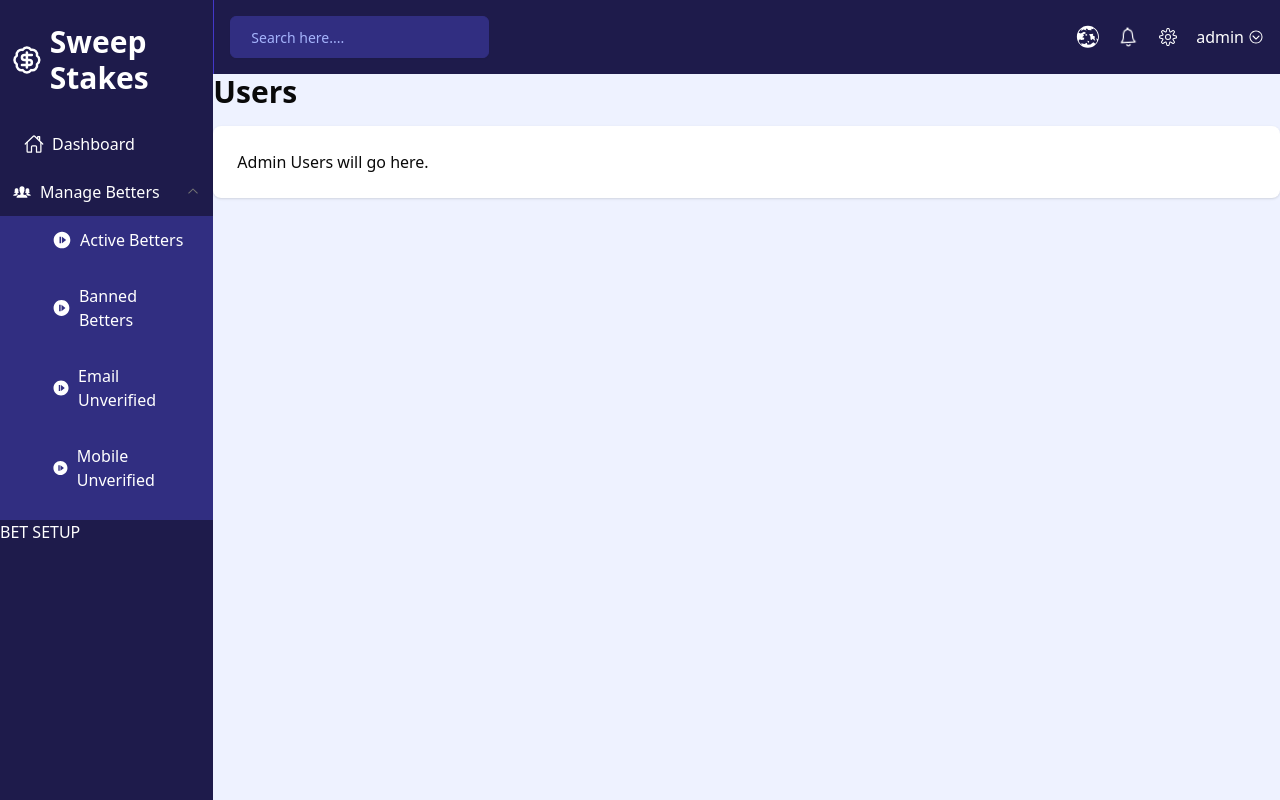
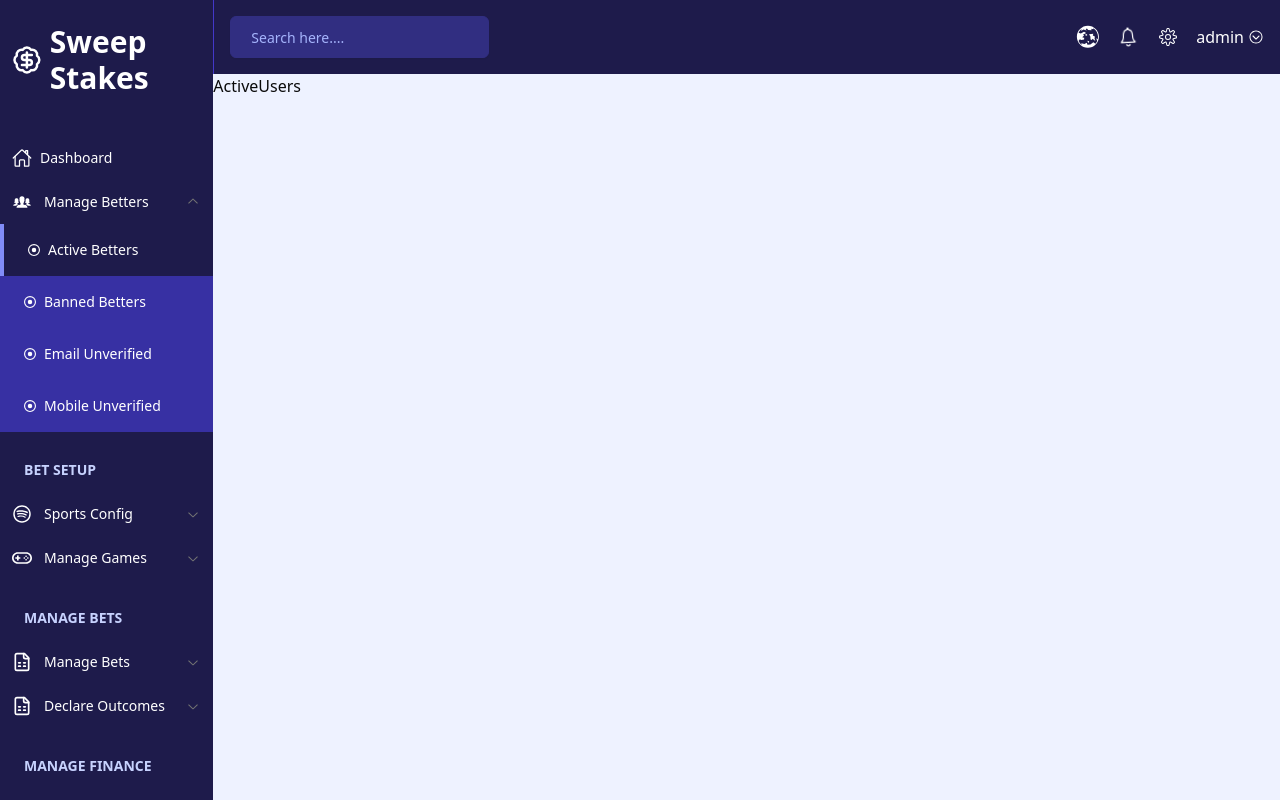
Before and after one commit to romanfarooq/sweepstakes-betting-website, a React (Vite) app: page /admin/users/active in a window 1280 px wide. Both pictures are taken after a click on the button "Manage Betters". Built offline with nearby package versions, Linux system fonts and the light colour scheme; no server answers.

Commit message:
SideNavbar with accordion layout added

```diff
--- a/src/components/ResueableAccordion.jsx
+++ b/src/components/ResueableAccordion.jsx
@@ -1,9 +1,9 @@
 import { Accordion, AccordionItem, AccordionTrigger, AccordionContent } from "@/components/ui/accordion";
-import { IoIosPeople } from "react-icons/io";
-import { MdNotStarted } from "react-icons/md";
 import { NavLink } from "react-router-dom";
+import { FaRegCircleDot } from "react-icons/fa6";
 
-const ResueableAccordion = ({ title, items }) => {
+
+const ResueableAccordion = ({ title, items, titleIcon }) => {
   return (
     <Accordion type="single" collapsible>
       <AccordionItem value={title} className="border-b-0">
@@ -11,25 +11,25 @@ const ResueableAccordion = ({ title, items }) => {
           className="flex justify-between w-full p-3 text-white hover:bg-indigo-800"
           style={{ textDecoration: "none" }}
         >
-          <div className="flex items-center gap-2 w-full">
-            <IoIosPeople className="w-5 h-5" />
-            <span className="text-base font-medium">{title}</span>
+          <div className="flex items-center gap-3 w-full">
+            {titleIcon}
+            <span className="text-sm font-medium">{title}</span>
           </div>
         </AccordionTrigger>
-        <AccordionContent className="bg-indigo-900">
-          <div className="ml-7 flex flex-col text-base space-y-2 justify-start">
+        <AccordionContent className="bg-indigo-800 p-0">
+          <div className="flex flex-col text-sm justify-start">
             {items.map((item, index) => (
               <NavLink
                 key={index}
                 to={item.href || "/"}
                 className={({ isActive }) =>
-            `flex w-full items-center gap-2 py-3 px-6 text-white ${
-              isActive ? "bg-indigo-900" : ""
-            }`
-          }
+                  `flex w-full h-full items-center gap-2 py-4 px-6 text-white ${
+                    isActive ? "bg-indigo-950 border-l-4 border-indigo-400" : ""
+                  }`
+                }
                 style={{ textDecoration: "none" }}
               >
-                <MdNotStarted className="h-5 w-5" />
+                <FaRegCircleDot className="h-3 w-3" />
                 <span>{item.name}</span>
               </NavLink>
             ))}
--- a/src/components/SideNavigationBar.jsx
+++ b/src/components/SideNavigationBar.jsx
@@ -4,21 +4,34 @@ import Logo from "./Logo";
 import { IoHomeOutline } from "react-icons/io5";
 import ResueableAccordion from "./ResueableAccordion";
 import { MdNotStarted } from "react-icons/md";
+import { AiOutlineSpotify } from "react-icons/ai";
+import { LuFileSpreadsheet } from "react-icons/lu";
+import { CiBank } from "react-icons/ci";
+import { IoIosPeople } from "react-icons/io";
+import { CgGames } from "react-icons/cg";
+import { LiaFileInvoiceDollarSolid } from "react-icons/lia";
+import { BsTicketDetailed } from "react-icons/bs";
+import { CiBoxList } from "react-icons/ci";
+import { IoSettingsOutline } from "react-icons/io5";
+import { MdOutlineSettingsOverscan } from "react-icons/md";
+import { MdOutlineBugReport } from "react-icons/md";
+
+
 
 
 const sampleAccordionData = {
   title: "Manage Betters",
   items: [
-    { name: "Active Betters", href: "active" },
-    { name: "Banned Betters", href: "banned" },
-    { name: "Email Unverified", href: "email-unverified" },
-    { name: "Mobile Unverified", href: "mobile-unverified" },
+    { name: "Active Betters", href: "users/active" },
+    { name: "Banned Betters", href: "users/banned" },
+    { name: "Email Unverified", href: "users/email-unverified" },
+    { name: "Mobile Unverified", href: "users/mobile-unverified" },
   ],
 };
 
 export default function SideNavigationBar() {
   return (
-    <div className="flex h-screen flex-col items-start bg-indigo-950 text-white">
+    <div className="flex flex-col gap-4 items-start bg-indigo-950 text-white">
       <div className="px-3 py-6">
         <Logo />
       </div>
@@ -27,26 +40,121 @@ export default function SideNavigationBar() {
         <NavLink
           to="dashboard"
           className={({ isActive }) =>
-            `flex w-full items-center gap-2 py-3 px-6 text-white ${
-              isActive ? "bg-indigo-900" : ""
+            `flex w-full items-center gap-2 px-3 py-3 text-white ${
+              isActive ? "bg-indigo-800 border-l-4 border-indigo-400" : ""
             }`
           }
           style={{ textDecoration: "none" }}
         >
-          <IoHomeOutline className="w-5 h-5" />
-          <span>Dashboard</span>
+          <IoHomeOutline className="h-5 w-5" />
+          <span className="text-sm">Dashboard</span>
         </NavLink>
 
         <div className="w-full">
           <ResueableAccordion
             title={sampleAccordionData.title}
             items={sampleAccordionData.items}
+            titleIcon={<IoIosPeople className="h-5 w-5" />}
           />
         </div>
       </div>
 
-      <div>
-        <p>BET SETUP</p>
+      <div className="w-full">
+        <p className="px-6 py-3 text-sm font-semibold text-indigo-200">BET SETUP</p>
+        <div className="w-full">
+          <ResueableAccordion
+            title={"Sports Config"}
+            items={sampleAccordionData.items}
+            titleIcon={<AiOutlineSpotify className="h-5 w-5" />}
+          />
+          <ResueableAccordion
+            title={"Manage Games"}
+            items={sampleAccordionData.items}
+            titleIcon={<CgGames className="h-5 w-5" />}
+          />
+        </div>
+      </div>
+
+      <div className="w-full">
+        <p className="px-6 py-3 text-sm font-semibold text-indigo-200">
+          MANAGE BETS
+        </p>
+        <div className="w-full">
+          <ResueableAccordion
+            title={"Manage Bets"}
+            items={sampleAccordionData.items}
+            titleIcon={<LuFileSpreadsheet className="h-5 w-5" />}
+          />
+          <ResueableAccordion
+            title={"Declare Outcomes"}
+            items={sampleAccordionData.items}
+            titleIcon={<LuFileSpreadsheet className="h-5 w-5" />}
+          />
+        </div>
+      </div>
+
+      <div className="w-full">
+        <p className="px-6 py-3 text-sm font-semibold text-indigo-200">
+          MANAGE FINANCE
+        </p>
+        <div className="w-full">
+          <ResueableAccordion
+            title={"Deposits"}
+            items={sampleAccordionData.items}
+            titleIcon={<LiaFileInvoiceDollarSolid className="h-5 w-5" />}
+          />
+          <ResueableAccordion
+            title={"Withdrawals"}
+            items={sampleAccordionData.items}
+            titleIcon={<CiBank className="h-5 w-5" />}
+          />
+        </div>
+      </div>
+
+
+      <div className="w-full">
+        <p className="px-6 py-3 text-sm font-semibold text-indigo-200">
+          SUPPORT & REPORT
+        </p>
+        <div className="w-full">
+          <ResueableAccordion
+            title={"Support Tickets"}
+            items={sampleAccordionData.items}
+            titleIcon={<BsTicketDetailed className="h-5 w-5" />}
+          />
+          <ResueableAccordion
+            title={"Reports"}
+            items={sampleAccordionData.items}
+            titleIcon={<CiBoxList className="h-5 w-5" />}
+          />
+        </div>
+      </div>
+
+      <div className="w-full">
+        <p className="px-6 py-3 text-sm font-semibold text-indigo-200">SETTINGS</p>
+        <div className="w-full">
+          <ResueableAccordion
+            title={"System Settings"}
+            items={sampleAccordionData.items}
+            titleIcon={<IoSettingsOutline className="h-5 w-5" />}
+          />
+        </div>
+      </div>
+
+      <div className="w-full">
+        <p className="px-6 py-3 text-sm font-semibold text-indigo-200">EXTRA</p>
+        <div className="w-full">
+          <ResueableAccordion
+            title={"Extra"}
+            items={sampleAccordionData.items}
+            titleIcon={<MdOutlineSettingsOverscan className="h-5 w-5" />}
+          />
+          <ResueableAccordion
+            title={"Report & Request"}
+            items={sampleAccordionData.items}
+            titleIcon={<MdOutlineBugReport className="h-5 w-5" />}
+          />
+        </div>
       </div>
     </div>
   );
--- a/src/components/Users.jsx
+++ b/src/components/Users.jsx
@@ -1,10 +1,9 @@
+
+import { Outlet } from "react-router-dom";
 export default function Users() {
   return (
     <div>
-      <h1 className="mb-4 text-3xl font-semibold">Users</h1>
-      <div className="rounded-lg bg-white p-6 shadow">
-        <p>Admin Users will go here.</p>
-      </div>
+    <Outlet/>
     </div>
   );
 }
--- a/src/index.css
+++ b/src/index.css
@@ -53,6 +53,36 @@
   *::-webkit-scrollbar-track {
     background-color: #1f2937; /* bg-gray-800 */
   }
+
+  /* Custom scrollbar styles */
+.custom-scrollbar {
+  overflow-y: hidden; /* Hide vertical scrollbar by default */
+  overflow-x: scroll; /* Allow horizontal scrolling */
+  position: relative; /* Make it a positioning context for the scrollbar */
+}
+
+.custom-scrollbar:hover {
+  overflow-y: auto; /* Show scrollbar on hover */
+}
+
+.custom-scrollbar::-webkit-scrollbar {
+  width: 5px; /* Width of the scrollbar */
+  opacity: 0; /* Initially hidden */
+  transition: opacity 0.2s; /* Transition for smooth appearance */
+}
+
+.custom-scrollbar:hover::-webkit-scrollbar {
+  opacity: 1; /* Show scrollbar on hover */
+}
+
+.custom-scrollbar::-webkit-scrollbar-thumb {
+  background-color: #4b5563; /* Thumb color */
+  border-radius: 0.25rem; /* Rounded corners */
+}
+
+.custom-scrollbar::-webkit-scrollbar-track {
+  background-color: #1f2937; /* Track color */
+}
 }
 
 .active {
--- a/src/layouts/AdminLayout.jsx
+++ b/src/layouts/AdminLayout.jsx
@@ -1,18 +1,17 @@
-// import React from 'react'
-import SideNavigationBar from "@/components/SideNavigationBar"
-import UpperNavigationBar from "@/components/UpperNavigationBar"
-import { Outlet } from "react-router-dom"
+import SideNavigationBar from "@/components/SideNavigationBar";
+import UpperNavigationBar from "@/components/UpperNavigationBar";
+import { Outlet } from "react-router-dom";
 
 export default function AdminLayout() {
   return (
-    <div className="flex h-screen">
-      <div className="flex-shrink-0 w-1/6">
-        <SideNavigationBar/>
+    <div className="flex">
+      <div className="h-screen flex-shrink-0 w-1/6 overflow-x-scroll overflow-y-hidden custom-scrollbar">
+        <SideNavigationBar />
       </div>
       <main className="flex flex-col flex-grow bg-indigo-50">
         <UpperNavigationBar />
         <Outlet />
       </main>
     </div>
-  )
+  );
 }
```
